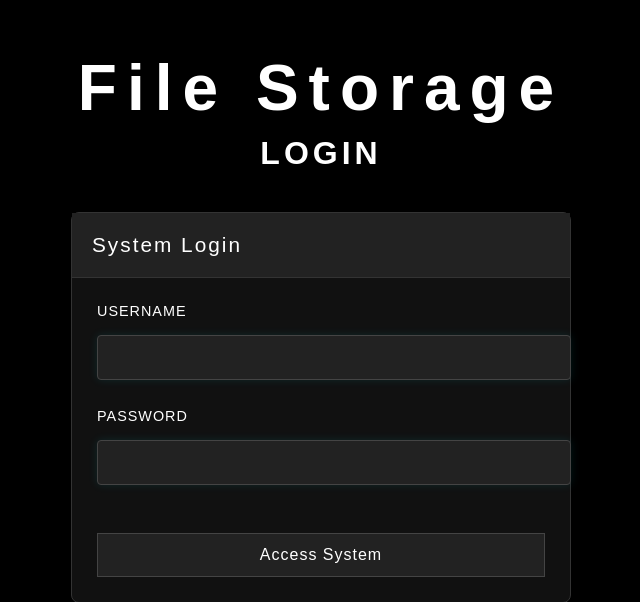
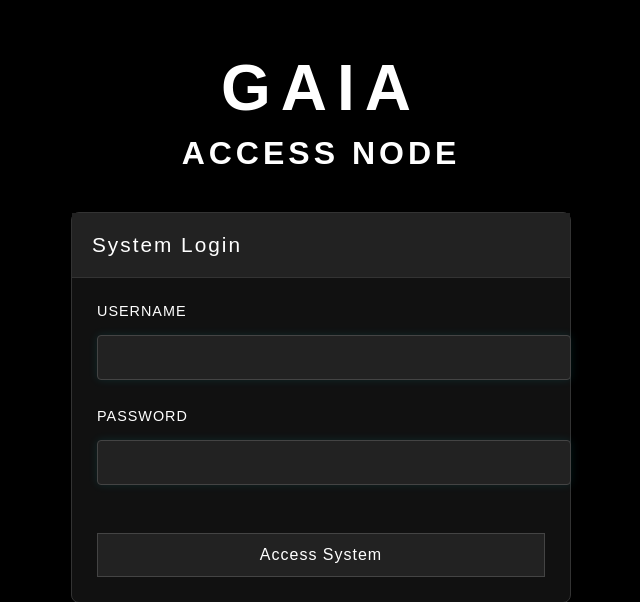
Before and after one commit to djaylanoa/Gaia-online, a Flask app: page / in a window 1280 px wide. Shown: the part 59-661 px from the top of the page, without its empty margins (319-959 px from the left). Run offline with Flask 3, Linux system fonts and the light colour scheme; a user stored in the database is signed in.

Commit message:
Restored to 'efca7e9d80e413c84717441411423672c7a4d56f'
Replit-Restored-To: efca7e9d80e413c84717441411423672c7a4d56f

```diff
--- a/templates/base.html
+++ b/templates/base.html
@@ -1,7 +1,7 @@
 <!DOCTYPE html>
 <html>
 <head>
-    <title>File Storage</title>
+    <title>GAIA</title>
     <style>
         {% if session.get('theme') == 'blackwhite' %}
         body {
--- a/templates/dashboard.html
+++ b/templates/dashboard.html
@@ -2,8 +2,8 @@
 {% block content %}
 <div class="gaia-dashboard">
     <div class="gaia-header">
-        <h1 class="gaia-title">File Storage</h1>
-        <h2 class="encryption-title">Secure Storage</h2>
+        <h1 class="gaia-title">GAIA</h1>
+        <h2 class="encryption-title">Heaphestus</h2>
         <div class="clearance-badge">Clearance Level: {{ session.clearance }}</div>
     </div>
 
--- a/templates/login.html
+++ b/templates/login.html
@@ -3,8 +3,8 @@
 {% block content %}
 <div class="gaia-login">
     <div class="gaia-header">
-        <h1 class="gaia-title">File Storage</h1>
-        <h2 class="encryption-title">Login</h2>
+        <h1 class="gaia-title">GAIA</h1>
+        <h2 class="encryption-title">Access Node</h2>
     </div>
     <div class="login-panel panel">
         <div class="panel-header">
--- a/templates/manage_users.html
+++ b/templates/manage_users.html
@@ -3,8 +3,8 @@
 {% block content %}
 <div class="gaia-dashboard">
     <div class="gaia-header">
-        <h1 class="gaia-title">File Storage</h1>
-        <h2 class="encryption-title">User Management</h2>
+        <h1 class="gaia-title">GAIA</h1>
+        <h2 class="encryption-title">Aether</h2>
         <div class="clearance-badge">Clearance Level: {{ session.clearance }}</div>
     </div>
 
--- a/templates/settings.html
+++ b/templates/settings.html
@@ -19,8 +19,8 @@
                 <div class="form-group">
                     <label>Theme Selection</label>
                     <select class="cyber-select" id="theme-type" name="theme">
-                        <option value="gaia" {% if session.get('theme', 'gaia') == 'gaia' %}selected{% endif %}>GAIA Advanced Interface</option>
-                        <option value="blackwhite" {% if session.get('theme', 'gaia') == 'blackwhite' %}selected{% endif %}>Simple</option>
+                        <option value="gaia" {% if session.get('theme', 'gaia') == 'gaia' %}selected{% endif %}>GAIA Cyberpunk Theme</option>
+                        <option value="blackwhite" {% if session.get('theme', 'gaia') == 'blackwhite' %}selected{% endif %}>Minimal Black & White</option>
                     </select>
                 </div>
                 <button type="submit" class="cyber-button">
```
Also changed, not shown: templates/ai.html (+4 -4 lines).
